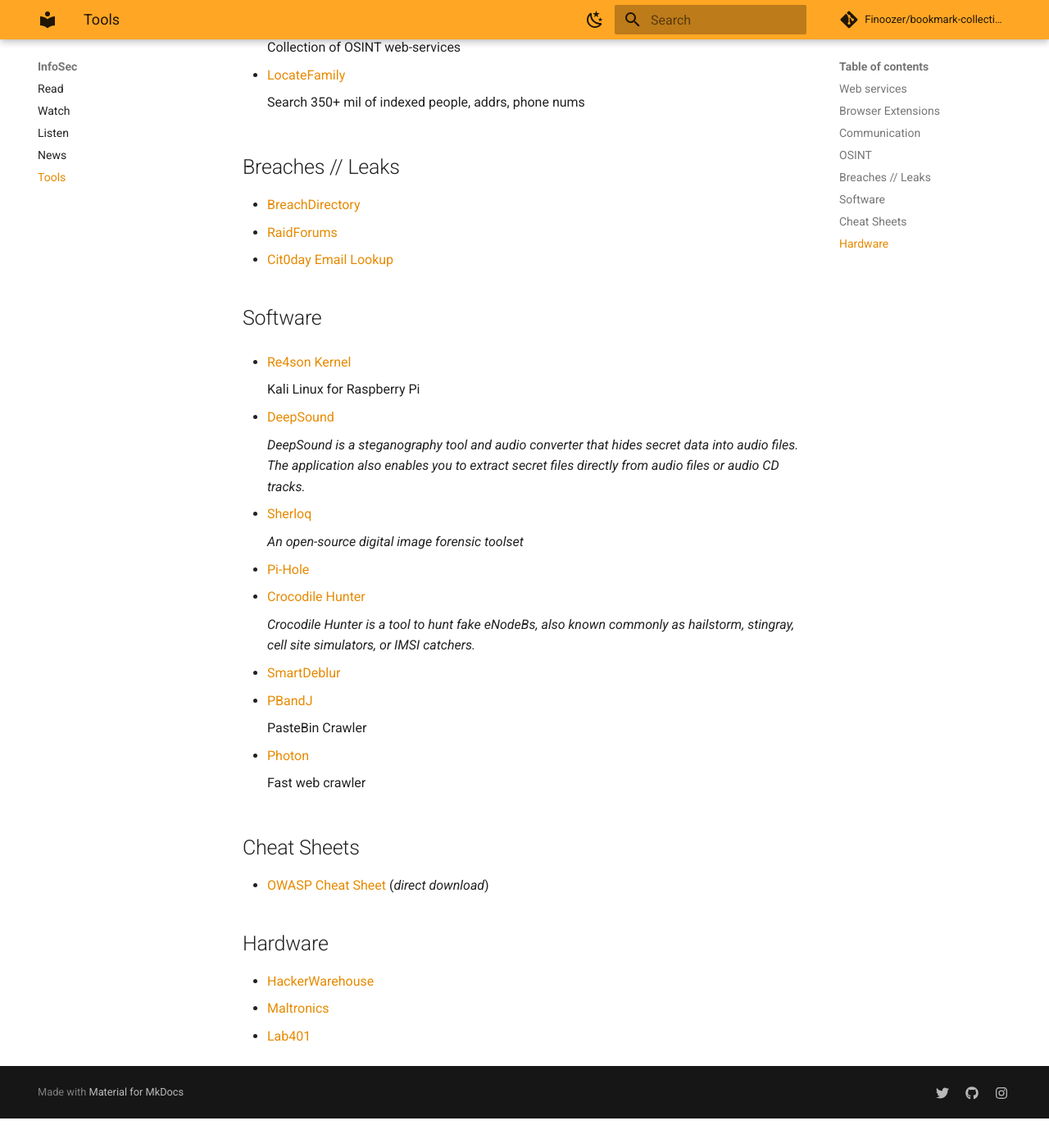
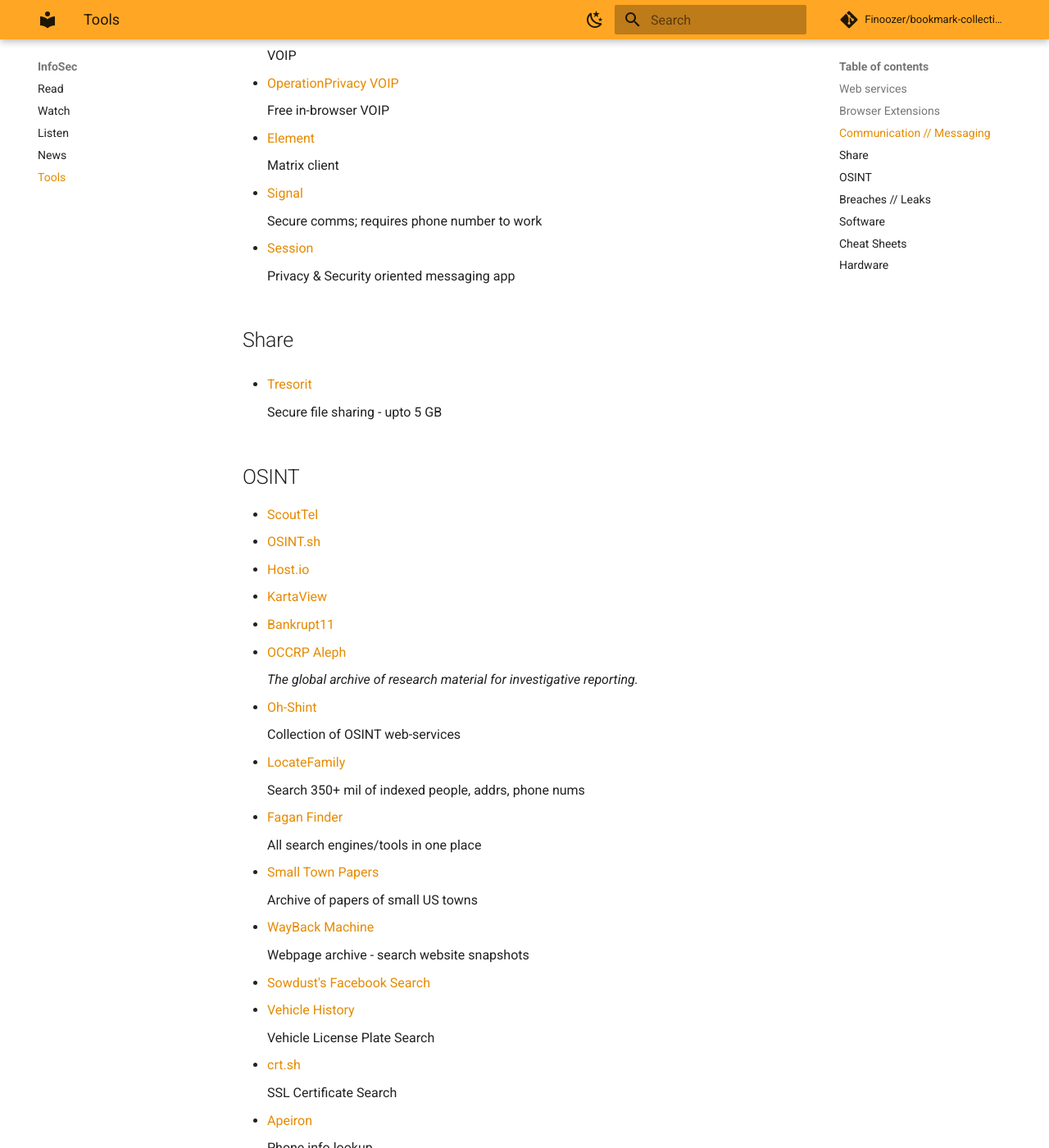
Before and after one commit to Finoozer/bookmark-collection, an MkDocs documentation site: the page built from docs/infosec/tools.md, in a window 1280 px wide and 1400 px high, scrolled down 1287 px. Shown: the whole window at 82% size. Built offline with MkDocs 1.6.1 and Material for MkDocs 9.7.7, drawn with Linux system fonts in a browser that asks for light colours; comment, search, counter and statistics services are not loaded; before the commit the page ends 2651 px from its top, so only the background shows below that; some of the changed text lies outside the part shown.

```diff
--- a/docs/infosec/tools.md
+++ b/docs/infosec/tools.md
@@ -12,8 +12,20 @@
 
     Usenet search engine
 
+- [Usenet Archives](https://www.usenetarchives.com/index.php)
+
+    Similar to Binzb
+
+- [BinSearch](https://www.binsearch.info/)
+
+    Similar to Binzb
+
 - [DetectMyBrowser](https://detectmybrowser.com/)
 - [EFF Cover Your Tracks](https://coveryourtracks.eff.org/)
+
+    Similar to DetectMyBrowser
+
+- [BrowserAudit](https://browseraudit.com/)
 
     Similar to DetectMyBrowser
 
@@ -21,16 +33,50 @@
 
     Check Email reputation
 
+- [Expired Domains](https://www.expireddomains.net/deleted-domains/?#listing)
+
+    *Expired Domain Name Search Engine*
+
 ## Browser Extensions
 
 - [HTTPS Everywhere](https://www.eff.org/https-everywhere)
 - [Privacy Badger](https://privacybadger.org/)
 
-## Communication
+## Communication // Messaging
+
+- [AnonAddy](https://anonaddy.com/)
+
+    Anonymous Email Forwarding
+
+- [Firefox Relay](https://relay.firefox.com/)
+
+    Similar to AnonAddy
 
 - [Twilio](https://www.twilio.com/)
 
     VOIP
+
+- [OperationPrivacy VOIP](https://voip.operationprivacy.com/voip/)
+
+    Free in-browser VOIP
+
+- [Element](https://element.io/get-started)
+
+    Matrix client
+
+- [Signal](https://signal.org/)
+
+    Secure comms; requires phone number to work
+
+- [Session](https://getsession.org/)
+
+    Privacy & Security oriented messaging app
+
+## Share
+
+- [Tresorit](https://send.tresorit.com/)
+
+    Secure file sharing - upto 5 GB
 
 
 ## OSINT
@@ -52,6 +98,30 @@
 
     Search 350+ mil of indexed people, addrs, phone nums
 
+- [Fagan Finder](https://www.faganfinder.com/)
+
+    All search engines/tools in one place
+
+- [Small Town Papers](http://www.stparchive.com/landing.php)
+
+    Archive of papers of small US towns
+
+- [WayBack Machine](https://archive.org/web/)
+
+    Webpage archive - search website snapshots
+
+- [Sowdust's Facebook Search](https://sowdust.github.io/fb-search/)
+- [Vehicle History](https://www.vehiclehistory.com/license-plate-search)
+
+    Vehicle License Plate Search
+
+- [crt.sh](https://crt.sh/)
+
+    SSL Certificate Search
+
+- [Apeiron](https://apeiron.io/tools)
+
+    Phone info lookup
 
 ## Breaches // Leaks
 
@@ -88,6 +158,18 @@
 
     Fast web crawler
 
+- [WPScan](https://github.com/wpscanteam/wpscan)
+
+    Wordpress vulnerability scanner
+
+- [LinkBait](https://github.com/AmIJesse/LinkBait)
+
+    *PHP file used to store browser and connection information on anyone who loads the webpage*
+
+- [Search-That-Hash](https://github.com/HashPals/Search-That-Hash)
+
+    *Searches Hash APIs to crack your hash quickly If hash is not found, automatically pipes into HashCat*
+
 ## Cheat Sheets
 
 - [OWASP Cheat Sheet](https://cheatsheetseries.owasp.org/bundle.zip) (*direct download*)
```
Also changed, not shown: docs/coding/langs/python.md (+1 -1 lines), docs/infosec/news.md (+1 -0 lines), docs/sysadmin/tools.md (+42 -0 lines), docs/tech/news.md (+3 -0 lines), docs/tech/tools.md (+7 -0 lines).
